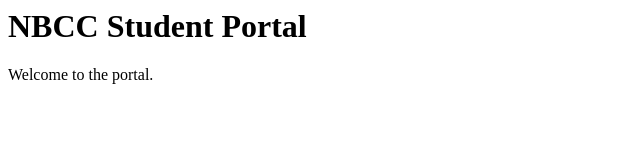
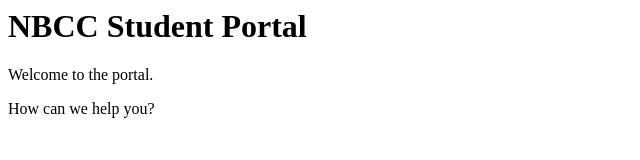
Before and after one commit to jchiong01/Git-Final-Angelo, a plain HTML site: page index.html in a window 1280 px wide. Shown: the whole page, without its empty margins (0-640 px from the left). Drawn offline with Linux system fonts and the light colour scheme.

Commit message:
Updated index.html

```diff
--- a/index.html
+++ b/index.html
@@ -1,2 +1,3 @@
 <h1>NBCC Student Portal</h1>
 <p>Welcome to the portal.</p>
+<p> How can we help you? </p>
```
